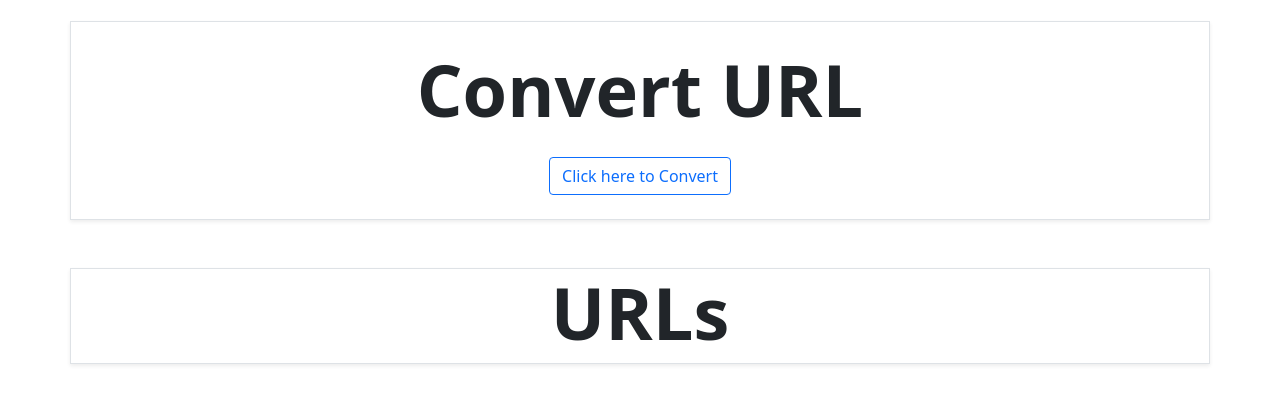
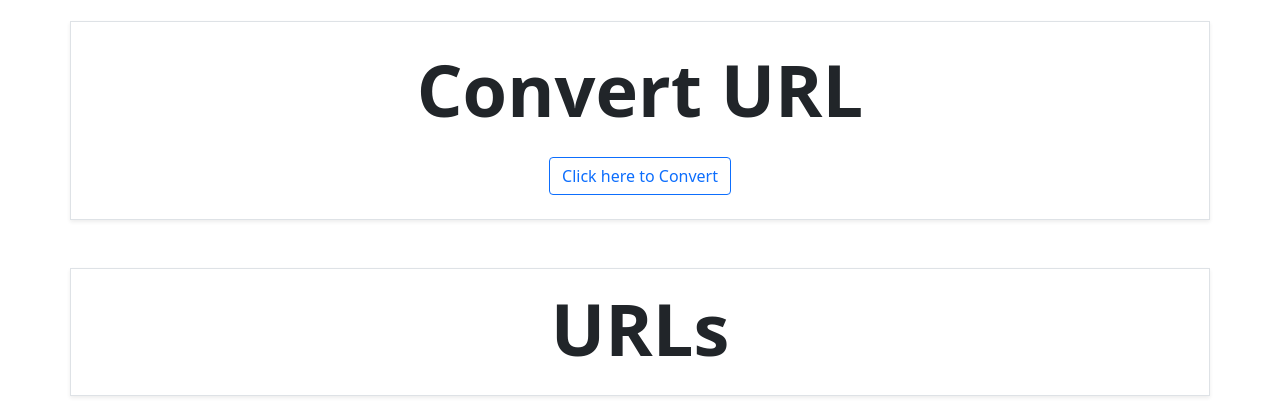
Before and after one commit to harshgupta055/tranzita-app, a Django app: page / in a window 1280 px wide. Shown: the part 880-1300 px from the top of the page. Before the commit the page ends 1245 px from the top, so only its background shows below. Run offline with Django 3.2, Linux system fonts and the light colour scheme; data that the repository does not hold is empty.

Commit message:
changes made in template

```diff
--- a/templates/index.html
+++ b/templates/index.html
@@ -75,7 +75,7 @@
       {% endfor %}
     </div>
 
-    <div class="container shadow-sm mt-5 border">
+    <div class="container shadow-sm mt-5 border py-3">
       <h1 class="text-center display-2 fw-bold">URLs</h1>
       {% for url in urls %}
       <div class="d-flex shadow justify-content-center flex-column align-items-center mt-4 pb-3">
```
